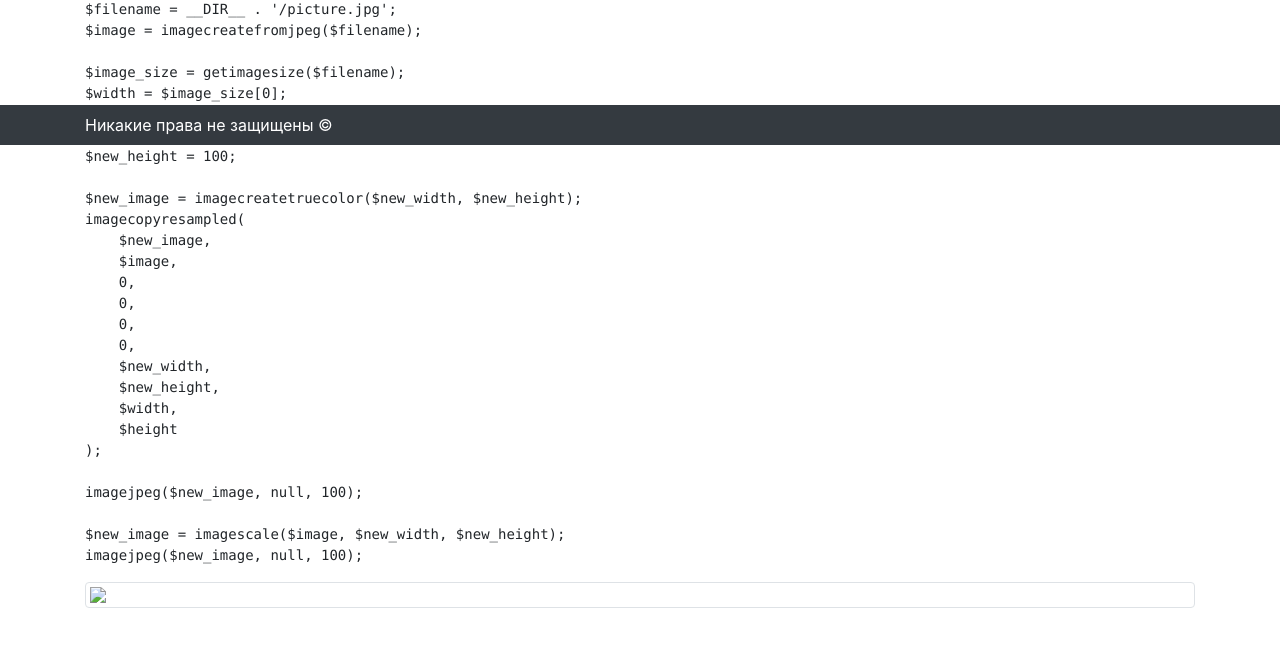
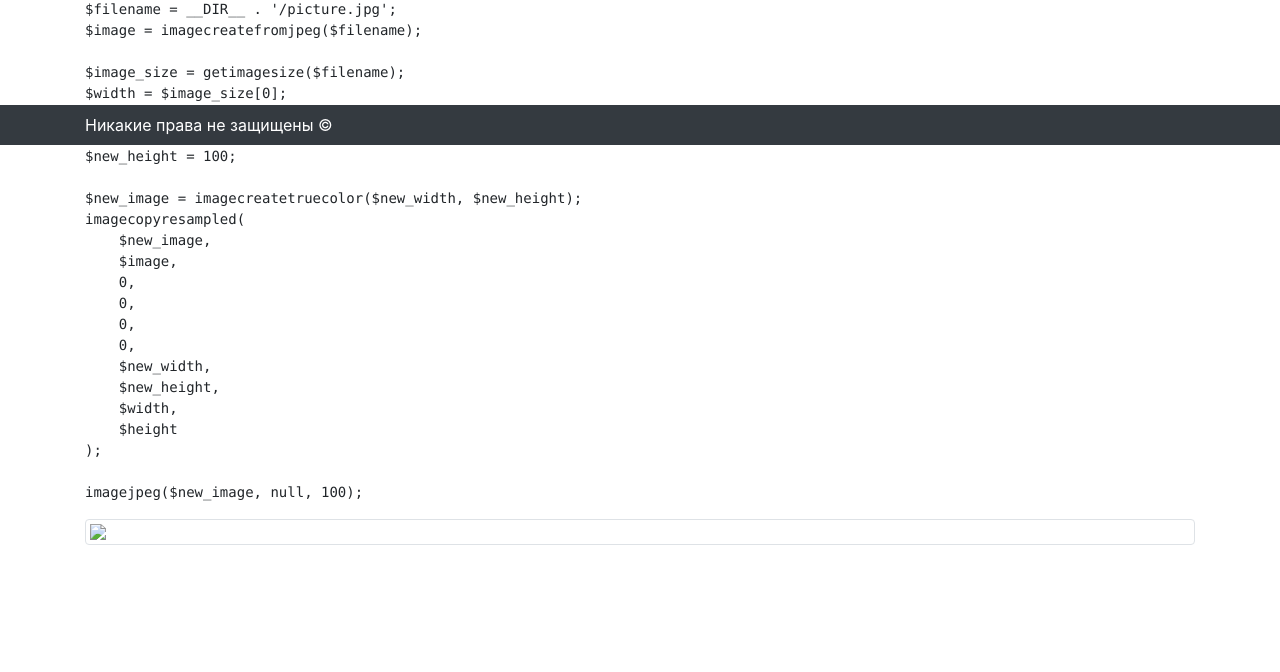
Before and after one commit to kB1tosar/intervolga_task, a PHP site: page /first_task_page.php in a window 1280 px wide. Shown: the part 655-1327 px from the top of the page. After the commit the page ends 1200 px from the top, so only its background shows below. Run offline with PHP 8.4, Linux system fonts and the light colour scheme.

Commit message:
Delete unnecessary lines

```diff
--- a/first_task_page.php
+++ b/first_task_page.php
@@ -45,9 +45,7 @@
 );
 
 imagejpeg($new_image, null, 100);
-
-$new_image = imagescale($image, $new_width, $new_height);
-imagejpeg($new_image, null, 100);</pre>
+</pre>
     <img src="tasks/first_task_second.php" class="img-thumbnail rounded mx-auto d-block">
 </div>
 <? include('footer.php'); ?>
```
